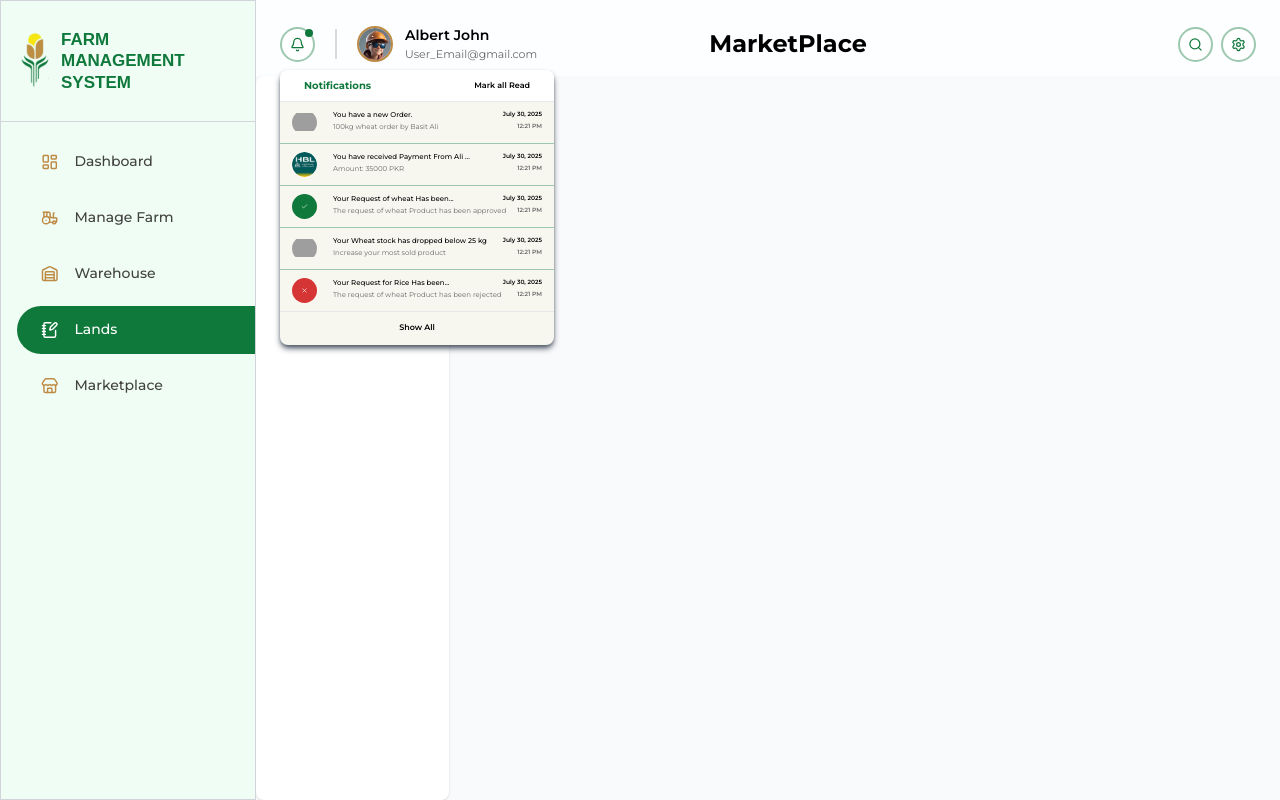
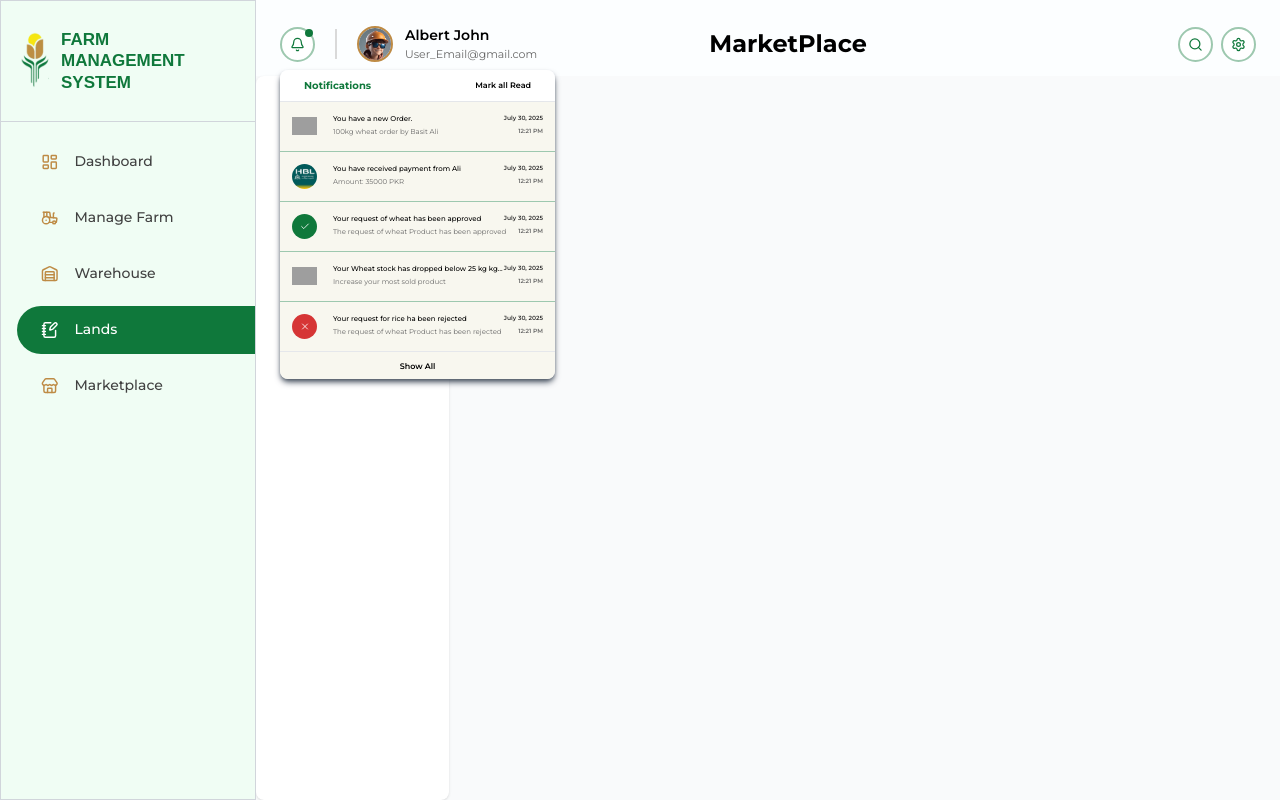
Before and after one commit to ayesha786shamim/Farm-Management-System, a React (Create React App) app: page /Lands in a window 1280 px wide. Both pictures are taken after a click on the button 297 px from the left and 44 px from the top of the page. Built offline with nearby package versions, Linux system fonts and the light colour scheme; grey boxes are pictures that could not be loaded; a web font is replaced by a local one.

Commit message:
Add further changes in notification

```diff
--- a/src/Components/OtherComponents/Notifications.tsx
+++ b/src/Components/OtherComponents/Notifications.tsx
@@ -3,12 +3,12 @@ import { Check, X } from 'lucide-react';
 
 interface Notification {
     id: string;
-    type: 'order' | 'payment' | 'approval' | 'stock' | 'rejection';
     title: string;
     description: string;
     timestamp: string;
+    image: string;
+    type: 'approval' | 'others' | 'rejection';
     isRead: boolean;
-    image?: string;
 }
 
 const Notifications = () => {
@@ -18,15 +18,19 @@ const Notifications = () => {
         const now = new Date();
 
         const date = now.toLocaleDateString('en-US', {
+
             month: 'long',
             day: 'numeric',
             year: 'numeric',
+
         });
 
         const time = now.toLocaleTimeString('en-US', {
+
             hour: '2-digit',
             minute: '2-digit',
             hour12: true,
+
         });
 
         return `${date}\n${time}`;
@@ -35,86 +39,203 @@ const Notifications = () => {
     const [notifications, setNotifications] = useState<Notification[]>([
         {
             id: '1',
-            type: 'order',
+            type: 'others',
             title: 'You have a new Order.',
             description: '100kg wheat order by Basit Ali',
             timestamp: getCurrentTimestamp(),
+            image: '/images/image1.svg',
             isRead: false,
-            image: '/images/image1.svg'
         },
+
         {
             id: '2',
-            type: 'payment',
-            title: 'You have received Payment From Ali ...',
+            type: 'others',
+            title: 'You have received payment from Ali',
             description: 'Amount: 35000 PKR',
             timestamp: getCurrentTimestamp(),
+            image: '/images/image2.svg',
             isRead: false,
-            image: '/images/image2.svg'
         },
+
         {
             id: '3',
             type: 'approval',
-            title: 'Your Request of wheat Has been...',
+            title: 'Your request of wheat has been approved',
             description: 'The request of wheat Product has been approved',
             timestamp: getCurrentTimestamp(),
-            isRead: false
+            image: '',
+            isRead: false,
         },
+
         {
             id: '4',
-            type: 'stock',
-            title: 'Your Wheat stock has dropped below 25 kg',
+            type: 'others',
+            title: 'Your Wheat stock has dropped below 25 kg kgkgkgkgkgkgkgkgkgkgkgkgkgkg',
             description: 'Increase your most sold product',
             timestamp: getCurrentTimestamp(),
+            image: '/images/image1.svg',
             isRead: false,
-            image: '/images/image1.svg'
         },
+
         {
             id: '5',
             type: 'rejection',
-            title: 'Your Request for Rice Has been...',
+            title: 'Your request for rice ha been rejected',
             description: 'The request of wheat Product has been rejected',
             timestamp: getCurrentTimestamp(),
-            isRead: false
-        }
+            image: '',
+            isRead: false,
+        },
+
+        {
+            id: '6',
+            type: 'rejection',
+            title: 'Your request for rice ha been rejected aaaaaaaaaaaaaaaaaaaaaaaaaaaaaaaaaaaaaaaa',
+            description: 'The request of wheat Product has been rejected',
+            timestamp: getCurrentTimestamp(),
+            image: '',
+            isRead: false,
+        },
+
+        {
+            id: '7',
+            type: 'others',
+            title: 'You have received payment from Ali',
+            description: 'Amount: 35000 PKR',
+            timestamp: getCurrentTimestamp(),
+            image: '/images/image2.svg',
+            isRead: false,
+        },
+
+        {
+            id: '8',
+            type: 'approval',
+            title: 'Your request of wheat has been approved',
+            description: 'The request of wheat Product has been approved',
+            timestamp: getCurrentTimestamp(),
+            image: '',
+            isRead: false,
+        },
+
+        {
+            id: '9',
+            type: 'others',
+            title: 'Your Wheat stock has dropped below 25 kg kgkgkgkgkgkgkgkgkgkgkgkgkgkg',
+            description: 'Increase your most sold product',
+            timestamp: getCurrentTimestamp(),
+            image: '/images/image1.svg',
+            isRead: false,
+        },
+
+        {
+            id: '10',
+            type: 'rejection',
+            title: 'Your request for rice ha been rejected',
+            description: 'The request of wheat Product has been rejected',
+            timestamp: getCurrentTimestamp(),
+            image: '',
+            isRead: false,
+        },
+
+        {
+            id: '11',
+            type: 'rejection',
+            title: 'Your request for rice ha been rejected aaaaaaaaaaaaaaaaaaaaaaaaaaaaaaaaaaaaaaaa',
+            description: 'The request of wheat Product has been rejected',
+            timestamp: getCurrentTimestamp(),
+            image: '',
+            isRead: false,
+        },
+        {
+            id: '12',
+            type: 'rejection',
+            title: 'Your request for rice ha been rejected aaaaaaaaaaaaaaaaaaaaaaaaaaaaaaaaaaaaaaaa',
+            description: 'The request of wheat Product has been rejected',
+            timestamp: getCurrentTimestamp(),
+            image: '',
+            isRead: false,
+        },
+
+
+
     ]);
 
-    const markAllAsRead = () => {
+    const [showAll, setShowAll] = useState(false)
 
+    const markAllRead = () => {
+
+        setNotifications((prevNotification) =>
+
+            prevNotification.map((notification) => (
+
+                { ...notification, isRead: true }
+            ))
+
+        );
+    };
+
+    const ShowAllNotifications = () => {
+
+        setShowAll(true)
 
     };
 
+    // const notificationDisplayed = showAll === true
+    //     ? notifications
+    //     : notifications.slice(0, 4);
+
+
+    const notificationDisplayed = showAll === true
+        ? notifications
+        : notifications.slice(0, 5)
+
     return (
-        <div className="w-[274px] h-[275px] mx-auto bg-white2 rounded-lg shadow-md shadow-md shadow-gray-600 overflow-hidden">
+        <div className="w-[275px] h-[309px] mx-auto bg-white2 rounded-lg shadow-md shadow-md shadow-gray-600
+        overflow-auto scrollbar-hide">
+
+            <div>
 
                 {/* Header */}
-
                 <div className="bg-white px-6 py-2 border-b">
 
                     <div className="flex items-center justify-between">
 
-                    <h1 className="text-Forest_Green font-Montserrat font-bold text-[10px]">Notifications</h1>
+                        <h1 className="text-Forest_Green font-Montserrat font-bold text-[10px]">
+                            Notifications
+                        </h1>
+
                         <button
-                        onClick={markAllAsRead}
+                            onClick={markAllRead}
 
-                        className="text-Black font-Montserrat font-semibold text-[8px]"
+                            className="text-Black font-Montserrat font-semibold text-[8px]
+                        hover:text-Gray transition-colors"
                         >
                             Mark all Read
+
                         </button>
+
                     </div>
                 </div>
 
                 {/* Notifications List */}
+                <div className="divide-y divide-Ice_Blue shadow-lg">
 
-            <div className="divide-y divide-Ice_Blue">
+                    {/* {notifications.map((notification) => ( */}
 
-                {notifications.map((notification) => (
+                    {notificationDisplayed.map((notification) => (
 
                         <div
                             key={notification.id}
 
-                        className={`px-3 py-2 hover:bg-gray-50 transition-colors cursor-pointer
-                            }`}
+                            className={`bg-[#F8F7EF] px-3 py-3 hover:bg-gray-50 transition-colors
+
+                            ${notification.isRead
+                                    ? 'bg-gray-50'
+                                    : ''
+                                } `}
                         >
+
+
                             <div className="flex items-start space-x-4">
 
                                 {/* Image */}
@@ -123,7 +244,7 @@ const Notifications = () => {
 
                                     {notification.image ? (
 
-                                    <div className="w-[25px] h-[25px] rounded-full  flex items-center justify-center overflow-hidden">
+                                        <div className="w-[25px] h-[25px] rounded-full  flex items-center justify-center ">
                                             <img
                                                 src={notification.image}
                                                 alt={notification.type}
@@ -133,28 +254,29 @@ const Notifications = () => {
                                     ) : notification.type === 'approval' ? (
 
                                         <div className="w-[25px] h-[25px] rounded-full bg-Forest_Green flex items-center justify-center">
-                                        <Check className="w-[9px] h-[7px] text-white" />
+                                            <Check className="w-[10px] h-[11px] text-white" />
                                         </div>
 
                                     ) : notification.type === 'rejection' ? (
 
                                         <div className="w-[25px] h-[25px] rounded-full bg-Red flex items-center justify-center">
-                                        <X className="w-[7px] h-[7px] text-white" />
+                                            <X className="w-[10px] h-[11px] text-white" />
                                         </div>
 
                                     ) : null}
+
                                 </div>
 
                                 {/* //Notification details */}
-                            <div className="flex-1 space-y-[2px]">
+                                <div className="flex-1 min-w-0 space-y-[3px]">
 
                                     <div className="flex justify-between">
 
-                                    <p className="text-Black font-Montserrat font-medium text-[7px]">
+                                        <p className="text-Black font-Montserrat font-medium text-[7px] truncate">
                                             {notification.title}
                                         </p>
 
-                                    <span className="text-Black font-Montserrat font-semibold text-[6px] whitespace-nowrap">
+                                        <span className="text-[#2F2F2F] font-Montserrat font-semibold text-[6px] whitespace-nowrap">
                                             {notification.timestamp.split('\n')[0]}
                                         </span>
 
@@ -162,7 +284,7 @@ const Notifications = () => {
 
                                     <div className="flex justify-between ">
 
-                                    <p className="text-Gray font-Montserrat font-normal text-[7px]">
+                                        <p className="text-Gray font-Montserrat font-normal text-[7px] truncate">
                                             {notification.description}
                                         </p>
 
@@ -180,13 +302,26 @@ const Notifications = () => {
                     ))}
                 </div>
 
+            </div>
+
+
             {/* Show All Button */}
-            <div className="px-6 bg-white2 border-t">
-                <button className="w-full text-center text-Black font-Montserrat font-semibold text-[8px] hover:text-Gray transition-colors">
+
+            {!showAll  && (
+
+                <div className=" px-6 py-2 bg-[#F8F7EF] border-t shadow-xl flex items-center justify-center">
+
+                    <button
+                        onClick={ShowAllNotifications}
+                        className="text-Black font-Montserrat font-semibold text-[8px]
+                    hover:text-Gray transition-colors"
+                    >
                         Show All
                     </button>
                 </div>
-        </div>
+            )}
+
+        </div >
     );
 };
 
```
Lines whose indentation alone changed are shown as unchanged.
